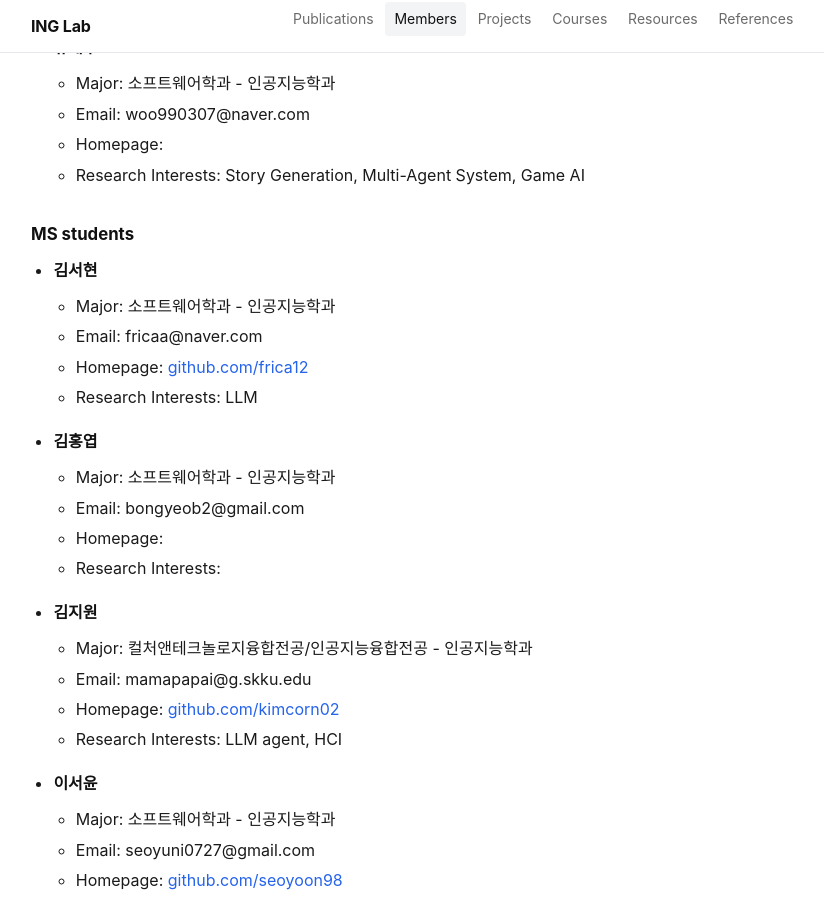
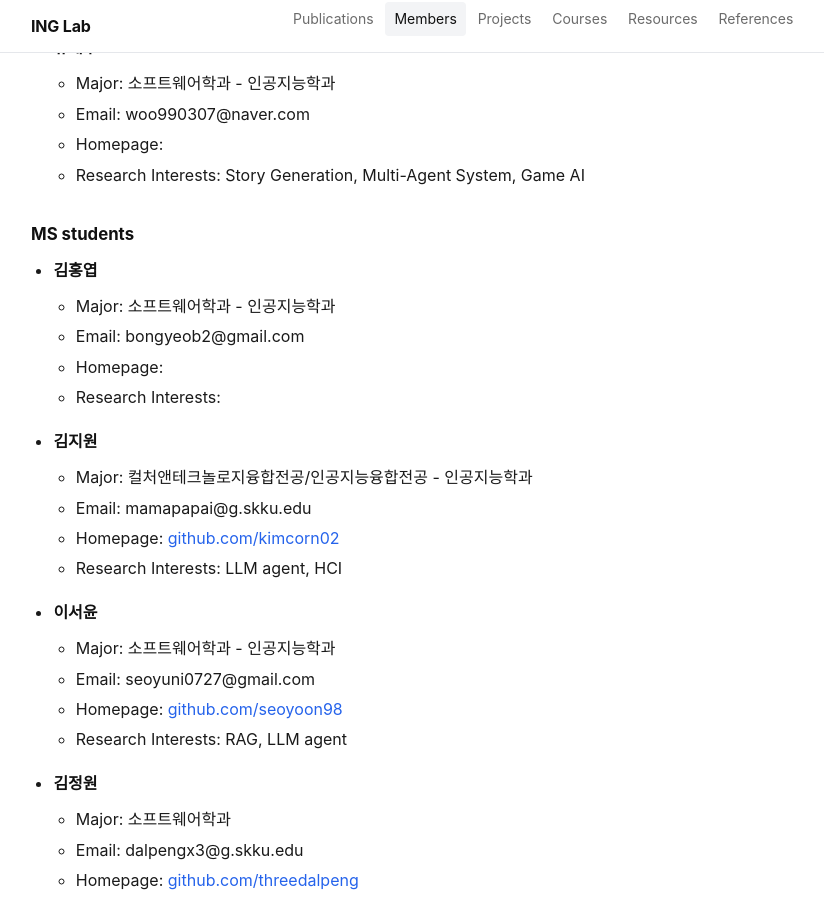
Before and after one commit to inglab/inglab.github.io, a Jekyll site: the page built from members.md, in a window 1280 px wide and 900 px high, scrolled down 368 px. Shown: the whole window, without its empty margins (223-1047 px from the left). Built offline with Jekyll 4.4.1, drawn with Linux system fonts in a browser that asks for light colours; some of the changed text lies outside the part shown.

Commit message:
Update members.md

```diff
--- a/members.md
+++ b/members.md
@@ -20,12 +20,6 @@ sitemap: false
   - Research Interests: Story Generation, Multi-Agent System, Game AI
 
 <h3>MS students</h3>
-
-- **김서현**
-  - Major: 소프트웨어학과 - 인공지능학과
-  - Email: fricaa@naver.com
-  - Homepage: [github.com/frica12](https://github.com/frica12)
-  - Research Interests: LLM
 
 - **김홍엽**
   - Major: 소프트웨어학과 - 인공지능학과
```
Also changed, not shown: other parts of members.md (+1 -0 lines).
